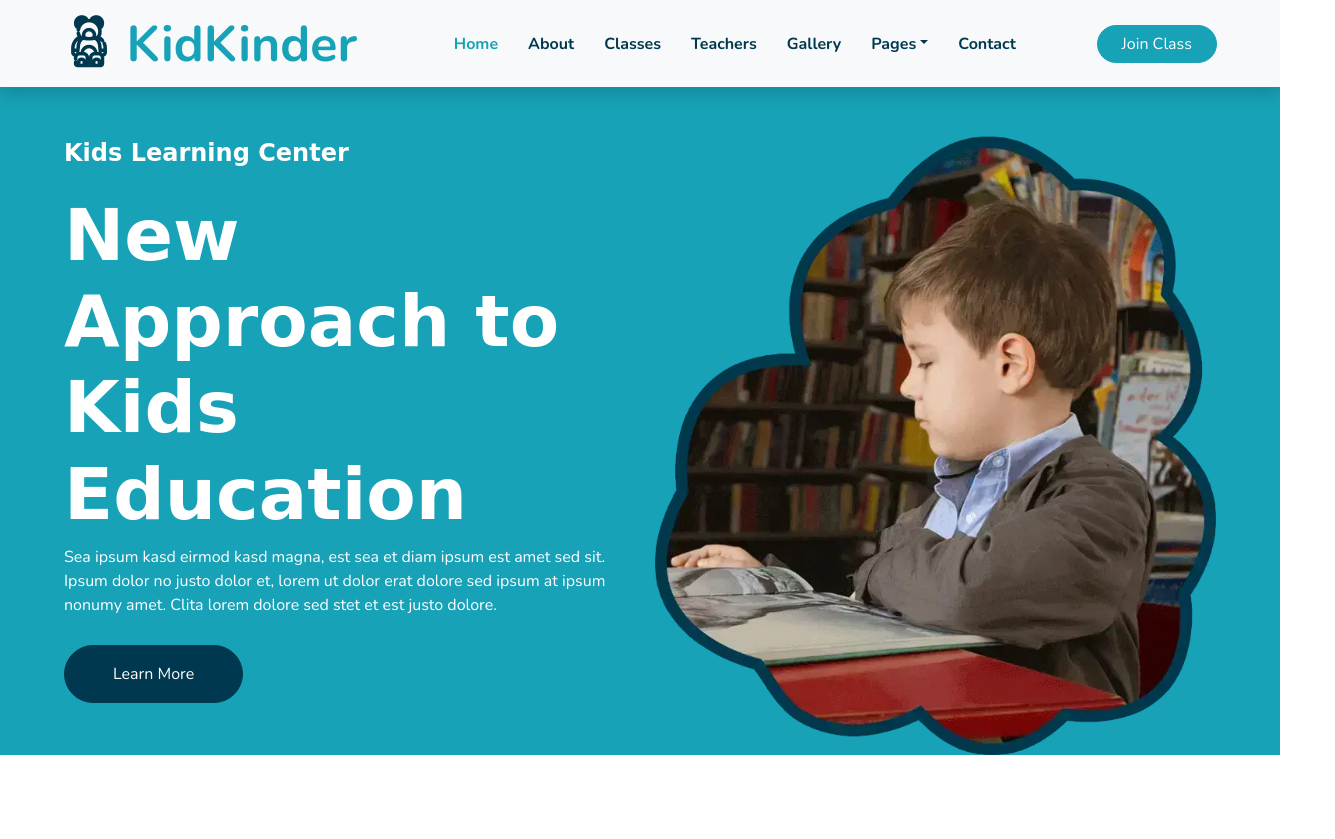
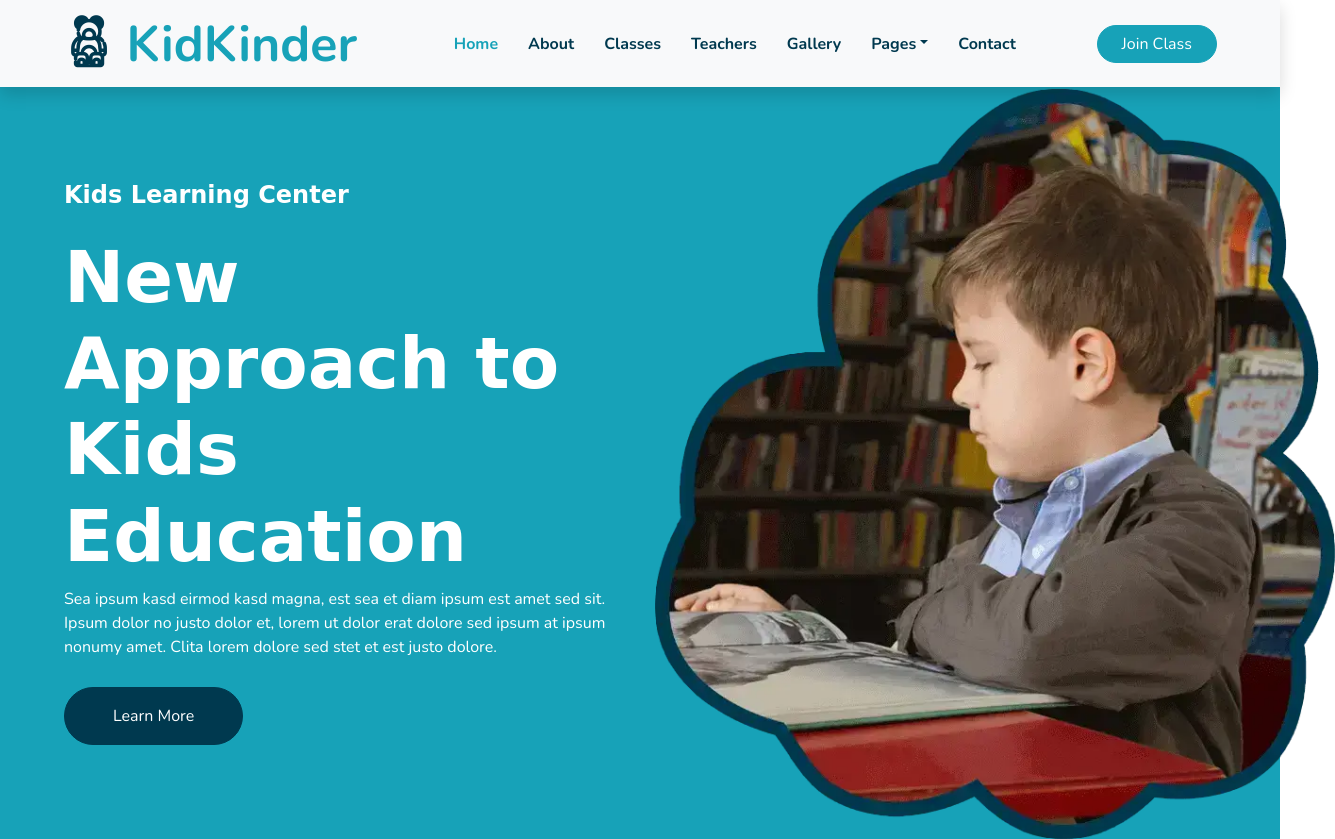
Before and after one commit to Prashant-502/website3, a website: page public/index.html in a window 1280 px wide. Shown: the top 839 px of the page, 1335 px wide, since content can reach past the window. Drawn offline with Linux system fonts and the light colour scheme; files whose address does not match are found by name; a web font is replaced by a local one.

Commit message:
picture tag

```diff
--- a/public/index.html
+++ b/public/index.html
@@ -159,7 +159,12 @@
           <a href="" class="btn btn-secondary mt-1 py-3 px-5">Learn More</a>
         </div>
         <div class="col-lg-6 text-center text-lg-right">
-          <img class="img-fluid mt-5" src="img/header.webp" alt="" />
+          <!-- <img class="img-fluid mt-5" src="img/header.webp" alt="" /> -->
+          <picture>
+            <source media="(min-width:650px)" height="752px" width="680px" srcset="img/header.webp">
+            <source media="(min-width:360px)" height="363px" width="328px" srcset="img/header.webp">
+            <img src="img/header.webp" alt="banner" height="auto" width="auto">
+          </picture>
         </div>
       </div>
     </div>
```
